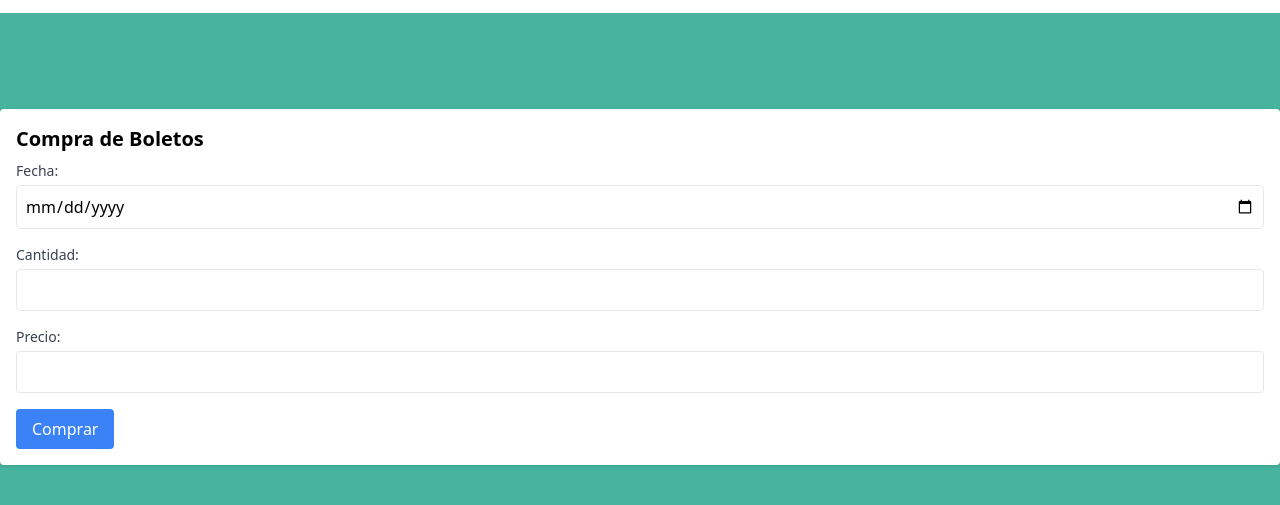
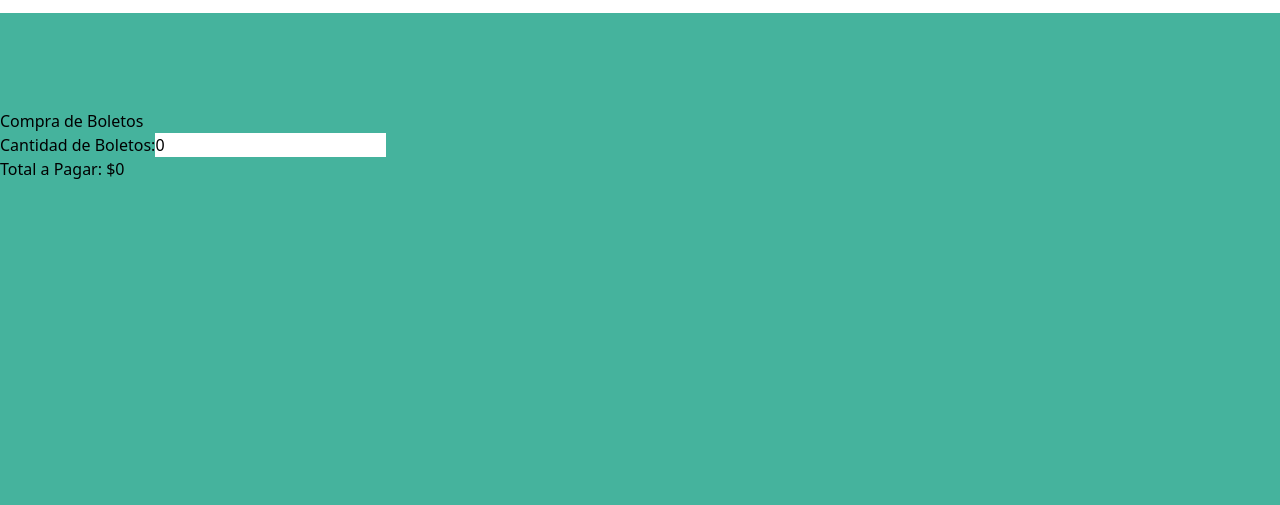
Before and after one commit to Supertepo/hanab_kub, an Astro site: page /Boletos in a window 1280 px wide. Shown: the part 83-588 px from the top of the page. Built offline with nearby package versions, Linux system fonts and the light colour scheme; Astro itself is replaced by a stand-in of ours.

Commit message:
Update cambiando el tickets form a react

```diff
--- /dev/null
+++ b/src/components/TicketForm.tsx
@@ -0,0 +1,31 @@
+// src/components/TicketForm.tsx
+import React, { useState } from 'react';
+
+const TicketForm: React.FC = () => {
+    const [quantity, setQuantity] = useState<number>(0);
+    const pricePerTicket: number = 240; // Precio por boleto
+
+    const handleQuantityChange = (e: React.ChangeEvent<HTMLInputElement>) => {
+        setQuantity(parseInt(e.target.value, 10));
+    };
+
+    const totalAmount: number = quantity * pricePerTicket;
+
+    return (
+        <div>
+            <h2 className=''>Compra de Boletos</h2>
+            <label>
+                Cantidad de Boletos:
+                <input
+                    type="number"
+                    min="0"
+                    value={quantity}
+                    onChange={handleQuantityChange}
+                />
+            </label>
+            <p>Total a Pagar: ${totalAmount}</p>
+        </div>
+    );
+};
+
+export default TicketForm;
--- a/src/components/TicketsMenu.astro
+++ /dev/null
@@ -1,30 +0,0 @@
----
-
----
-
-<!-- TicketMenu.astro -->
-<div class="bg-white p-4 rounded shadow">
-  <h2 class="text-xl font-semibold mb-2">Compra de Boletos</h2>
-  <div class="mb-4">
-    <label for="date" class="block text-sm font-medium text-gray-700"
-      >Fecha:</label
-    >
-    <input type="date" id="date" class="mt-1 p-2 border rounded w-full" />
-  </div>
-  <div class="mb-4">
-    <label for="quantity" class="block text-sm font-medium text-gray-700"
-      >Cantidad:</label
-    >
-    <input type="number" id="quantity" class="mt-1 p-2 border rounded w-full" />
-  </div>
-  <div>
-    <label for="price" class="block text-sm font-medium text-gray-700"
-      >Precio:</label
-    >
-    <input type="text" id="price" class="mt-1 p-2 border rounded w-full" />
-  </div>
-  <button
-    class="mt-4 bg-blue-500 text-white px-4 py-2 rounded hover:bg-blue-600"
-    >Comprar</button
-  >
-</div>
--- a/src/pages/Boletos.astro
+++ b/src/pages/Boletos.astro
@@ -1,16 +1,16 @@
 ---
-import TicketsMenu from "../components/TicketsMenu.astro";
+import TicketForm from "../components/TicketForm.tsx";
 import Layout from "../layouts/Layout.astro";
 ---
 
 <Layout title="Hanab Kub-Compra de boletos">
-    <br>
-    <br>
-    <br>
-    <br>
-    <br>
-    <br>
-    <br>
-    <br>
-  <TicketsMenu />
+  <br />
+  <br />
+  <br />
+  <br />
+  <br />
+  <br />
+  <br />
+  <br />
+  <TicketForm client:visible/>
 </Layout>
```
